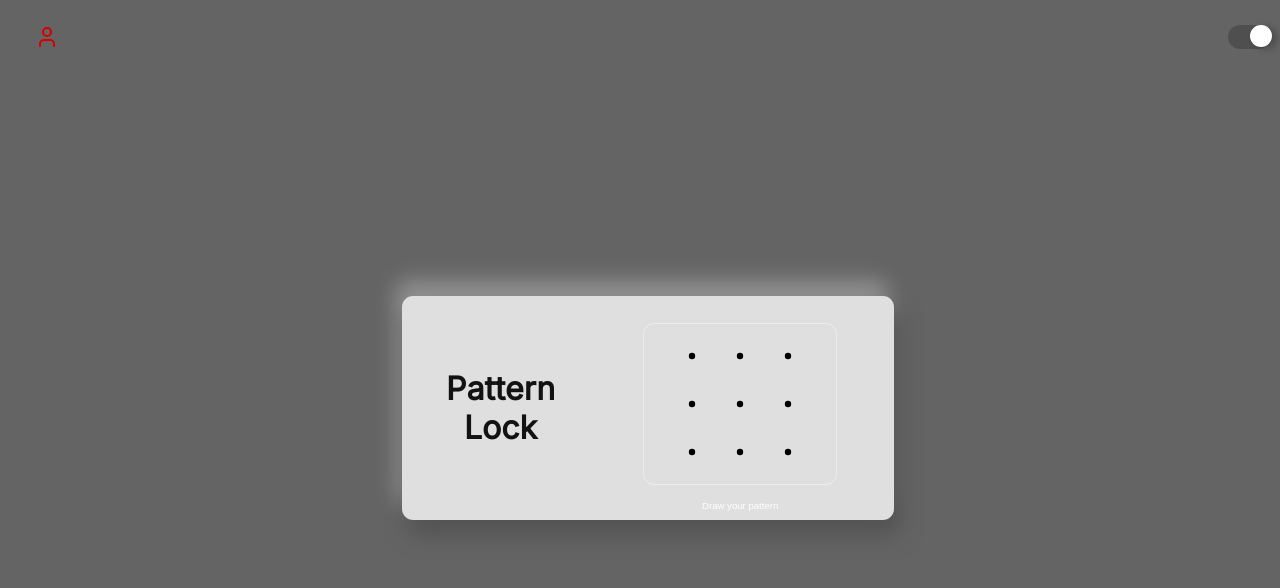
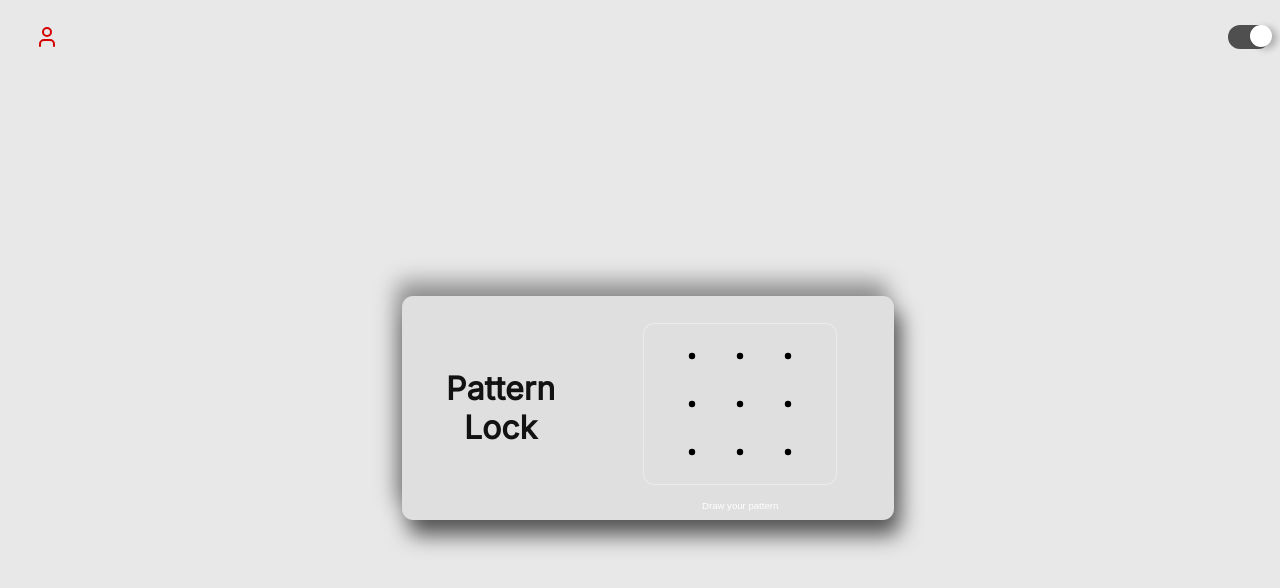
Before and after one commit to CodeNameSJ/PatternLockJS, a plain HTML site: page index.html in a window 1280 px wide. Both pictures are taken after a click on the label 1249 px from the left and 36 px from the top of the page. Shown: the top 588 px of the page. Drawn offline with nearby package versions, Linux system fonts and the light colour scheme.

Commit message:
Update patternlock.css

```diff
--- a/patternlock.css
+++ b/patternlock.css
@@ -21,7 +21,7 @@ svg {
 
 .dark-mode,
 .body {
-    background: rgb(100, 100, 100);
+    background: #e8e8e8;
     transition: .36s;
 }
 
```
